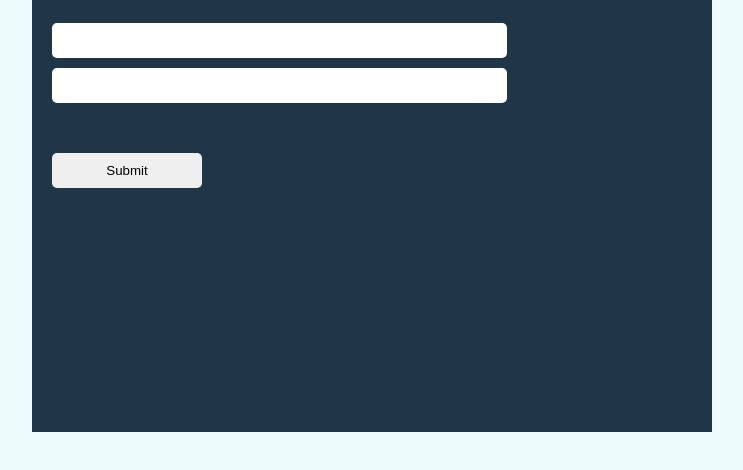
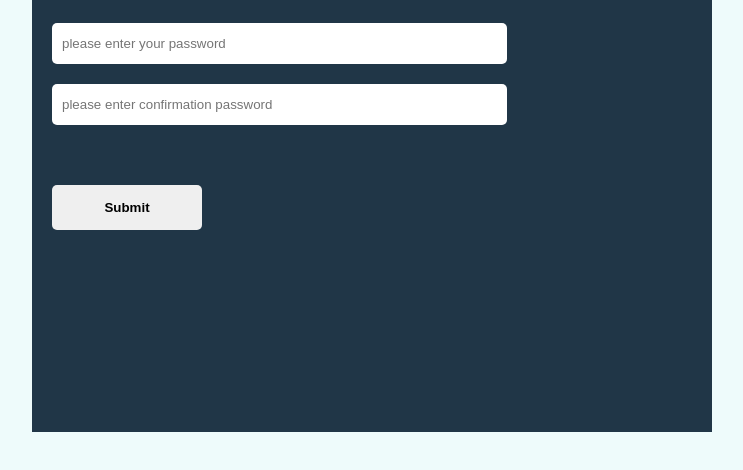
Before and after one commit to pbhagyashri/password-validator, a React app: page / in a window 1280 px wide. Shown: the part 218-688 px from the top of the page, without its empty margins (268-1011 px from the left). Built offline with nearby package versions, Linux system fonts and the light colour scheme.

Commit message:
Add initial styles. submit button is working

```diff
--- a/src/components/Form.js
+++ b/src/components/Form.js
@@ -17,15 +17,9 @@ function Form() {
 
     const handleSubmit = (e) => {
         e.preventDefault()
+        debugger
+        debounceFunc(userPassword)
     }
-
-    useEffect(() => {
-        debounceFunc(userPassword)
-    }, [userPassword])
-
-    useEffect(() => {
-        debounceFunc(userConfirmationPassword)
-    }, [userConfirmationPassword])
 
     return (
         <div className="align-left">
@@ -35,13 +29,15 @@ function Form() {
                     type="text"
                     value={userPassword}
                     onChange={(e) => handleUserPasswordChange(e)}
+                    placeholder="please enter your password"
                 />
                 <input
                     type="text"
                     value={userConfirmationPassword}
                     onChange={(e) => handleConfirmationPasswordChange(e)}
+                    placeholder="please enter confirmation password"
                 />
-                <button onClick={() => handleSubmit}>Submit</button>
+                <button onClick={(e) => handleSubmit(e)}>Submit</button>
             </form>
         </div>
     )
--- a/src/styles/_form.scss
+++ b/src/styles/_form.scss
@@ -8,8 +8,8 @@
 input {
     display: inline-block;
     width: 80%;
-    padding: 10px;
+    padding: 13px 10px;
     border: none;
     border-radius: 5px;
-    margin-bottom: 10px;
+    margin-bottom: 20px;
 }
--- a/src/styles/_global.scss
+++ b/src/styles/_global.scss
@@ -31,7 +31,8 @@ p {
 button {
     border: none;
     margin-top: 40px;
-    padding: 10px;
+    padding: 15px;
     border-radius: 5px;
     width: 150px;
+    font-weight: bold;
 }
```
